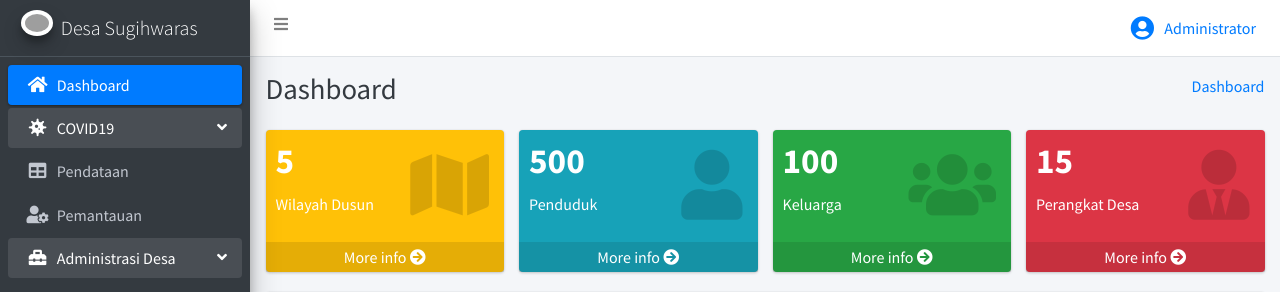
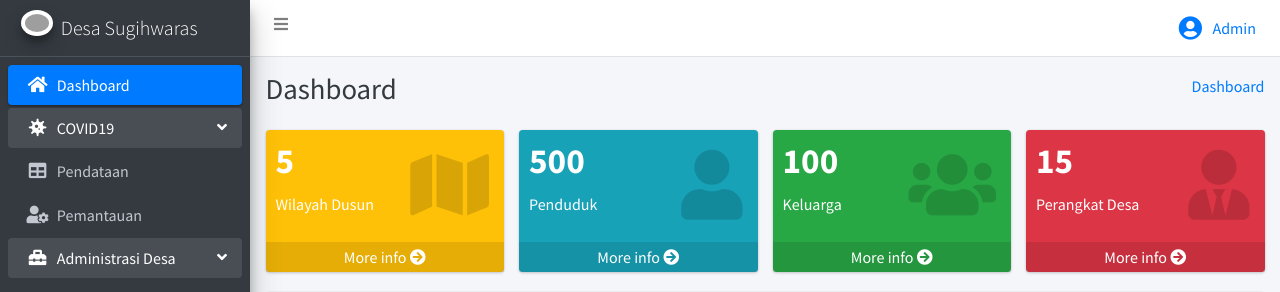
Before and after one commit to aldikurn/sid, a PHP site: page /panel/ in a window 1280 px wide. Shown: the top 292 px of the page. Run offline with PHP 8.4, Linux system fonts and the light colour scheme; data that the repository does not hold is empty; some libraries are stand-ins or nearby versions; grey boxes are pictures that could not be loaded.

Commit message:
change name

```diff
--- a/panel/index.php
+++ b/panel/index.php
@@ -127,7 +127,7 @@ function printSideBarMenu($pages)
                     <!-- The user image in the navbar-->
                     <i class="user-image fas fa-user-circle"></i>
                     <!-- hidden-xs hides the username on small devices so only the image appears. -->
-                    <span class="hidden-xs">Administrator</span>
+                    <span class="hidden-xs">Admin</span>
                 </a>
                 <ul class="dropdown-menu">
                     <li class="list-group">
```
